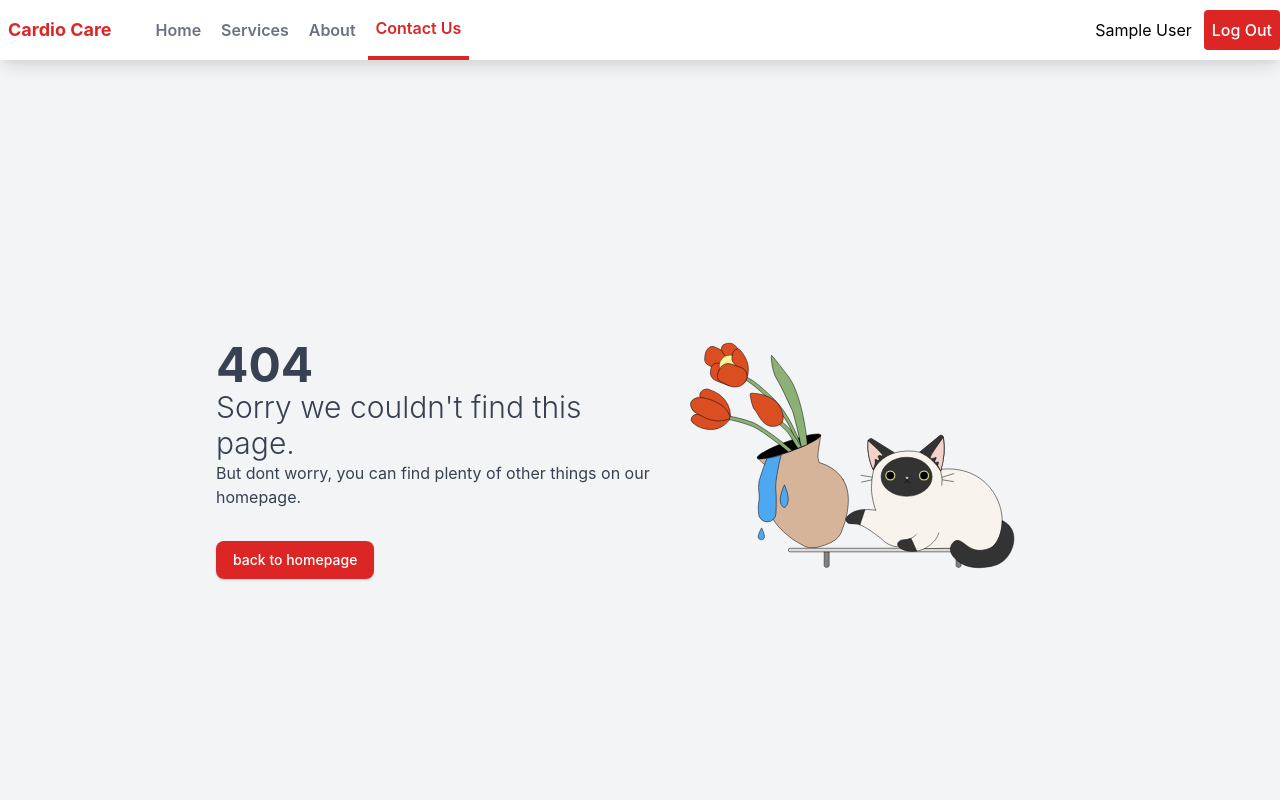
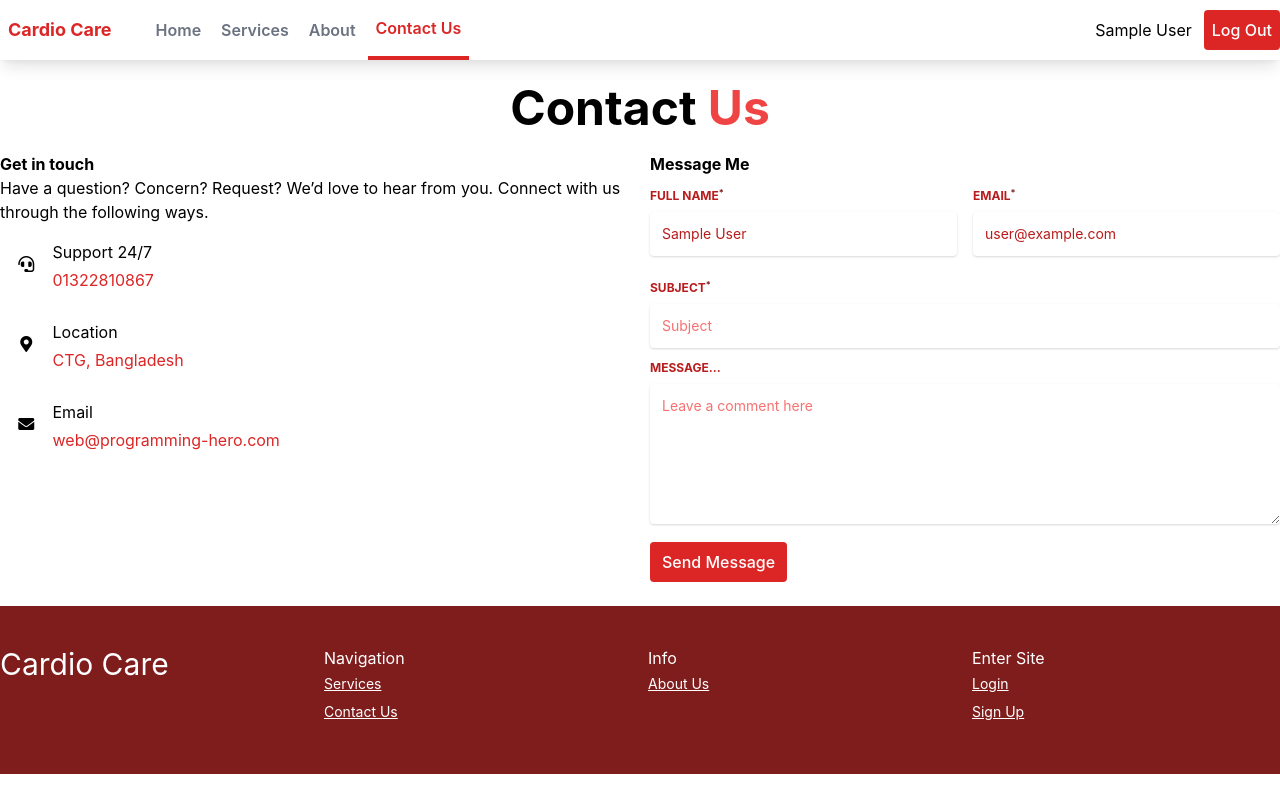
Before and after one commit to jbmakib/cardio-care, a React (Create React App) app: page /contact in a window 1280 px wide. Shown: the top 800 px of the page. Built offline with nearby package versions, Linux system fonts and the light colour scheme; no server answers; sample sign-in values are in the browser's storage.

Commit message:
contact us added

```diff
--- a/public/index.html
+++ b/public/index.html
@@ -24,6 +24,8 @@
       work correctly both with client-side routing and a non-root public URL.
       Learn how to configure a non-root public URL by running `npm run build`.
     -->
+    <!-- font awesome -->
+    <link rel="stylesheet" href="https://use.fontawesome.com/releases/v5.15.4/css/all.css">
     <title>Cardio Care</title>
   </head>
   <body>
--- a/src/App.js
+++ b/src/App.js
@@ -10,6 +10,7 @@ import NotFound from "./Pages/NotFound/NotFound";
 import Footer from "./Pages/Shared/Footer/Footer";
 import Services from "./Pages/Services/Services/Services";
 import BookService from "./Pages/BookService/BookService";
+import ContactUs from "./Pages/ContactUs/ContactUs/ContactUs";
 
 function App() {
     return (
@@ -29,6 +30,9 @@ function App() {
                     <PrivateRoute path="/service/:id">
                         <BookService></BookService>
                     </PrivateRoute>
+                    <PrivateRoute path="/contact">
+                        <ContactUs></ContactUs>
+                    </PrivateRoute>
                     <Route path="/login">
                         <Login></Login>
                     </Route>
--- /dev/null
+++ b/src/Pages/ContactUs/ContactUs/ContactUs.js
@@ -0,0 +1,135 @@
+import React from "react";
+import { useHistory } from "react-router-dom";
+import Input from "../../Shared/Input/Input";
+import useAuth from "../../../hooks/useAuth";
+
+const ContactUs = () => {
+    const { user } = useAuth();
+    const history = useHistory();
+    const handleFormSubmit = (e) => {
+        e.preventDefault();
+        history.push("/");
+    };
+    return (
+        <div className="container mx-auto my-6">
+            <h1 className="font-bold text-center mt-3 mb-5 text-5xl">
+                Contact
+                <span className="text-red-500"> Us</span>
+            </h1>
+            <div className="grid grid-cols-1 lg:grid-cols-2 gap-5">
+                <div>
+                    <h5 className="font-bold">Get in touch</h5>
+                    <p>
+                        Have a question? Concern? Request? We’d love to hear
+                        from you. Connect with us through the following ways.
+                    </p>
+                    <div className="flex items-center justify-start py-3">
+                        <div className="w-1/6 md:w-1/12 flex justify-center">
+                            <i
+                                className="fas fa-headset h3"
+                                aria-hidden="true"
+                            ></i>
+                        </div>
+                        <div className="w-5/6 md:w-11/12">
+                            <h6 className="font-bolder m-0 my-1">
+                                Support 24/7
+                            </h6>
+                            <a
+                                href="tel:+8801322810867"
+                                className="no-underline text-red-600 hover:underline my-1"
+                            >
+                                <span className="text-orange">01322810867</span>
+                            </a>
+                        </div>
+                    </div>
+                    <div className="flex items-center justify-start py-3">
+                        <div className="w-1/6 md:w-1/12 flex justify-center">
+                            <i
+                                className="fas fa-map-marker-alt h3"
+                                aria-hidden="true"
+                            ></i>
+                        </div>
+                        <div className="w-5/6 md:w-11/12">
+                            <h6 className="font-bolder m-0 my-1">Location</h6>
+                            <a
+                                href="https://goo.gl/maps/wj4uBTA79oUoSnHR8"
+                                target="_blank"
+                                className="no-underline text-red-600 hover:underline my-1"
+                                rel="noreferrer"
+                            >
+                                <span className="text-orange">
+                                    CTG, Bangladesh
+                                </span>
+                            </a>
+                        </div>
+                    </div>
+                    <div className="flex items-center justify-start py-3">
+                        <div className="w-1/6 md:w-1/12 flex justify-center">
+                            <i
+                                className="fas fa-envelope h3"
+                                aria-hidden="true"
+                            ></i>
+                        </div>
+                        <div className="w-5/6 md:w-11/12">
+                            <h6 className="font-bolder m-0 my-1">Email</h6>
+                            <a
+                                href="mailto:web@programming-hero.com"
+                                className="no-underline text-red-600 hover:underline my-1"
+                            >
+                                <span className="text-orange">
+                                    web@programming-hero.com
+                                </span>
+                            </a>
+                        </div>
+                    </div>
+                </div>
+                <div>
+                    <h5 className="font-bold">Message Me</h5>
+                    <form onSubmit={handleFormSubmit}>
+                        <div className="grid grid-cols-1 md:grid-cols-2 gap-4 my-3">
+                            <Input
+                                type="text"
+                                id="msg-name-input"
+                                defaultValue={user?.displayName}
+                            >
+                                Full Name
+                            </Input>
+                            <Input
+                                type="email"
+                                id="msg-email-input"
+                                defaultValue={user?.email}
+                            >
+                                Email
+                            </Input>
+                        </div>
+                        <Input type="text" id="msg-subject-input">
+                            Subject
+                        </Input>
+                        <div className="form-floating my-3">
+                            <label
+                                htmlFor="floatingTextarea2"
+                                className="block uppercase text-red-700 text-xs font-bold mb-2"
+                            >
+                                Message...
+                            </label>
+                            <textarea
+                                className="px-3 py-3 placeholder-red-400 text-red-700 bg-white rounded text-sm shadow focus:outline-none focus:shadow-outline w-full small-transition"
+                                placeholder="Leave a comment here"
+                                id="floatingTextarea2"
+                                style={{ height: "140px" }}
+                                required
+                            ></textarea>
+                        </div>
+                        <input
+                            type="submit"
+                            className="py-2 px-3 font-medium text-white bg-red-600 rounded hover:bg-red-500 transition duration-300 cursor-pointer"
+                            value="Send Message"
+                        />
+                    </form>
+                </div>
+            </div>
+        </div>
+    );
+};
+
+export default ContactUs;
--- a/src/Pages/Shared/Footer/Footer.js
+++ b/src/Pages/Shared/Footer/Footer.js
@@ -25,9 +25,9 @@ const Footer = () => {
                             <li className="leading-7 text-sm">
                                 <NavLink
                                     className="underline text-small"
-                                    to="/about"
+                                    to="/contact"
                                 >
-                                    About Us
+                                    Contact Us
                                 </NavLink>
                             </li>
                         </ul>
@@ -38,15 +38,9 @@ const Footer = () => {
                             <li className="leading-7 text-sm">
                                 <NavLink
                                     className="underline text-small"
-                                    to="/login"
-                                ></NavLink>
-                            </li>
-                            <li className="leading-7 text-sm">
-                                <NavLink
-                                    className="underline text-small"
-                                    to="/login"
+                                    to="/about"
                                 >
-                                    Login
+                                    About Us
                                 </NavLink>
                             </li>
                         </ul>
--- a/src/Pages/Shared/Input/Input.js
+++ b/src/Pages/Shared/Input/Input.js
@@ -1,14 +1,16 @@
 import React from "react";
 
-const Input = ({ children, type, id, setInputState }) => {
+const Input = ({ children, type, id, setInputState, defaultValue }) => {
     return (
         <div className="relative w-full mb-3">
             <label
                 className="block uppercase text-red-700 text-xs font-bold mb-2"
                 htmlFor={id}
             >
-                {children}<sup className="text-red-900">*</sup>
+                {children}
+                <sup className="text-red-900">*</sup>
             </label>
+            {setInputState ? (
                 <input
                     type={type}
                     id={id}
@@ -17,6 +19,16 @@ const Input = ({ children, type, id, setInputState }) => {
                     placeholder={children}
                     required
                 />
+            ) : (
+                <input
+                    type={type}
+                    id={id}
+                    className="px-3 py-3 placeholder-red-400 text-red-700 bg-white rounded text-sm shadow focus:outline-none focus:shadow-outline w-full small-transition"
+                    placeholder={children}
+                    defaultValue={defaultValue}
+                    required
+                />
+            )}
         </div>
     );
 };
```
Lines whose indentation alone changed are shown as unchanged.
